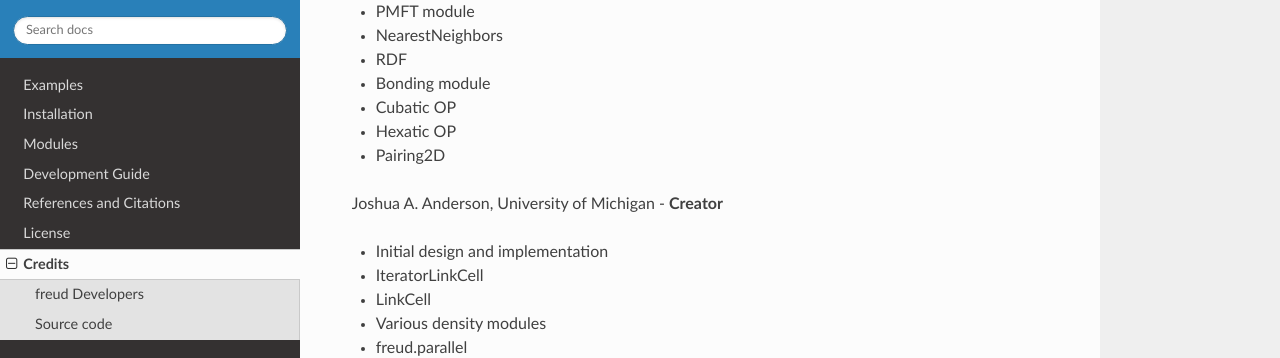
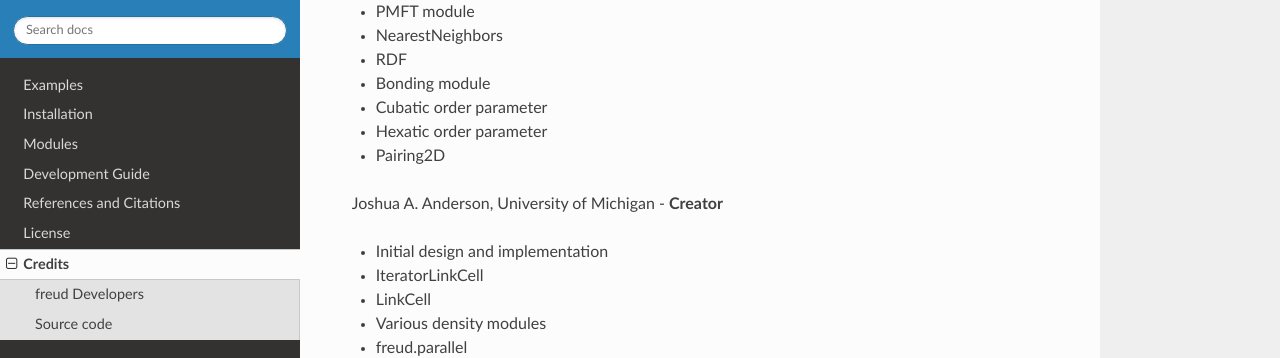
Before and after one commit to glotzerlab/freud, a Sphinx documentation site: the page built from doc/source/credits.rst, in a window 1280 px wide and 1400 px high. Shown: the part 336-694 px from the top of the window. Built offline with Sphinx 7.4.7 and the Read the Docs theme 2.0.0, drawn with Linux system fonts in a browser that asks for light colours; some of the changed text lies outside the part shown.

Commit message:
Added nematic order parameter documentation, fixed Bond Order docs.

```diff
--- a/doc/source/credits.rst
+++ b/doc/source/credits.rst
@@ -13,8 +13,8 @@
 * NearestNeighbors
 * RDF
 * Bonding module
-* Cubatic OP
-* Hexatic OP
+* Cubatic order parameter
+* Hexatic order parameter
 * Pairing2D
 
 Joshua A. Anderson, University of Michigan - **Creator**
@@ -57,7 +57,7 @@
 * Ensured pep8 compliance
 * Added CircleCI continuous integration support
 * Rewrote docs
-* Fixed nematic OP
+* Fixed nematic order parameter
 * Add properties for accessing class members
 * Various minor bug fixes
 
--- a/doc/source/order.rst
+++ b/doc/source/order.rst
@@ -23,6 +23,12 @@
 =======================
 
 .. autoclass:: freud.order.CubaticOrderParameter(t_initial, t_final, scale, n_replicates, seed)
+    :members:
+
+Nematic Order Parameter
+=======================
+
+.. autoclass:: freud.order.NematicOrderParameter(u)
     :members:
 
 Hexatic Order Parameter
```
Also changed, not shown: 1 other file.
